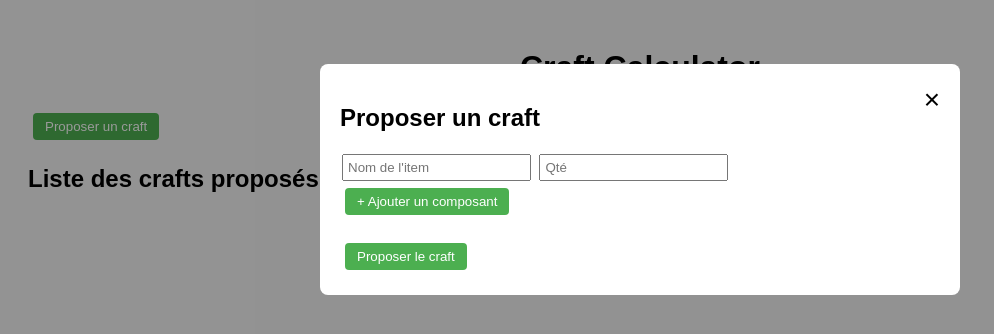
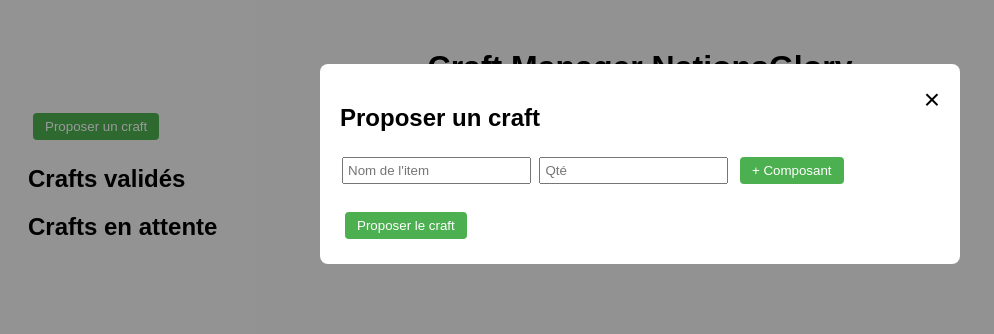
Before and after one commit to SavantFou3003/CraftCalculatorV2, a plain HTML site: page index.html in a window 1280 px wide. Both pictures are taken after a click on the button "Proposer un craft". Shown: the whole page, without its empty margins (0-994 px from the left). Drawn offline with Linux system fonts and the light colour scheme.

Commit message:
Update index.html

```diff
--- a/index.html
+++ b/index.html
@@ -3,13 +3,17 @@
 <head>
   <meta charset="UTF-8" />
   <meta name="viewport" content="width=device-width, initial-scale=1.0">
-  <title>Craft Calculator Avancé</title>
+  <title>Craft Manager NationsGlory</title>
   <link rel="stylesheet" href="style.css">
 </head>
 <body>
-  <h1>Craft Calculator</h1>
+  <h1>Craft Manager NationsGlory</h1>
   <button onclick="openCraftModal()">Proposer un craft</button>
-  <h2>Liste des crafts proposés</h2>
+
+  <h2>Crafts validés</h2>
+  <ul id="validatedCraftsList"></ul>
+
+  <h2>Crafts en attente</h2>
   <ul id="pendingCraftsList"></ul>
 
   <!-- Modal -->
@@ -17,16 +21,13 @@
     <div class="modal-content">
       <span class="close" onclick="closeCraftModal()">&times;</span>
       <h2>Proposer un craft</h2>
-
       <div>
         <input type="text" id="newItemName" placeholder="Nom de l'item">
         <input type="number" id="newItemQty" placeholder="Qté">
+        <button onclick="addComponent(this)">+ Composant</button>
       </div>
-
       <div id="components"></div>
-      <button onclick="addComponent()">+ Ajouter un composant</button>
-
-      <br><br>
+      <br>
       <button onclick="proposeCraft()">Proposer le craft</button>
     </div>
   </div>
```
